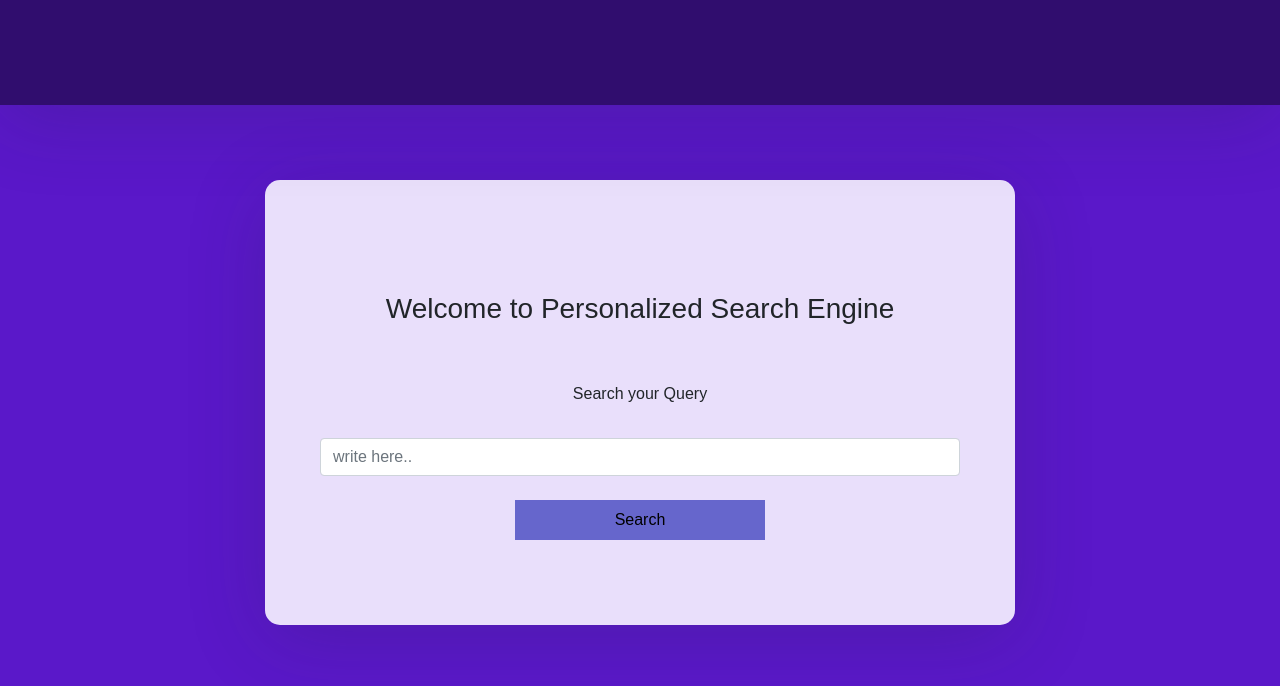
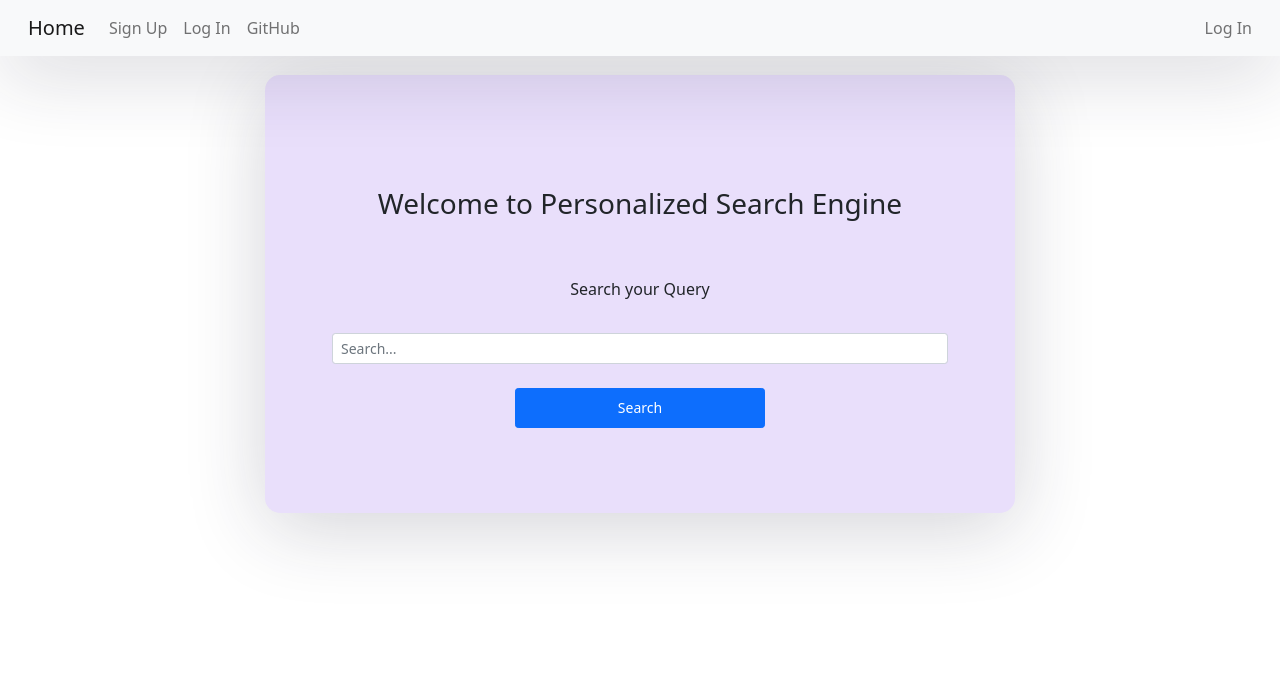
Before and after one commit to aseemsharma30/google-service, a React (Create React App) app: page / in a window 1280 px wide. Shown: the top 686 px of the page. Built offline with nearby package versions, Linux system fonts and the light colour scheme.

Commit message:
bug fixes and ui improvement

```diff
--- a/package.json
+++ b/package.json
@@ -9,11 +9,13 @@
     "@testing-library/react": "^12.1.2",
     "@testing-library/user-event": "^13.5.0",
     "axios": "^0.25.0",
+    "bootstrap": "^5.1.3",
     "react": "^17.0.2",
     "react-bootstrap": "^1.5.2",
     "react-dom": "^17.0.2",
     "react-router-dom": "^5.2.0",
     "react-scripts": "5.0.0",
+    "reactstrap": "^9.0.1",
     "styled-components": "^5.3.3",
     "web-vitals": "^2.1.4"
   },
--- a/public/index.html
+++ b/public/index.html
@@ -11,6 +11,7 @@
     />
     <script src="https://ajax.googleapis.com/ajax/libs/jquery/3.5.1/jquery.min.js"></script>
   <script src="https://maxcdn.bootstrapcdn.com/bootstrap/3.4.1/js/bootstrap.min.js"></script>
+  <link rel="stylesheet" href="https://stackpath.bootstrapcdn.com/bootstrap/4.1.3/css/bootstrap.min.css" integrity="sha384-MCw98/SFnGE8fJT3GXwEOngsV7Zt27NXFoaoApmYm81iuXoPkFOJwJ8ERdknLPMO" crossorigin="anonymous">
   <link href="https://fonts.googleapis.com/css?family=Montserrat" rel="stylesheet">
     <link rel="stylesheet" href="https://use.fontawesome.com/releases/v5.7.2/css/all.css" integrity="sha384-fnmOCqbTlWIlj8LyTjo7mOUStjsKC4pOpQbqyi7RrhN7udi9RwhKkMHpvLbHG9Sr" crossorigin="anonymous">
     <link rel="stylesheet" href="https://stackpath.bootstrapcdn.com/bootstrap/4.3.1/css/bootstrap.min.css" integrity="sha384-ggOyR0iXCbMQv3Xipma34MD+dH/1fQ784/j6cY/iJTQUOhcWr7x9JvoRxT2MZw1T" crossorigin="anonymous">
--- a/src/App.js
+++ b/src/App.js
@@ -1,11 +1,11 @@
 import React from 'react';
 import './App.css';
-import { BrowserRouter as Router, Switch, Route, Link } from "react-router-dom";
+import { BrowserRouter as Router, Switch, Route} from "react-router-dom";
 
 import Header from './components/engine-component/Header'
 import SearchEngine from './components/engine-component/SearchEngine';
 import ResponseClass from './components/engine-component/ResponseClass';
-import CheckClass from './components/engine-component/CheckClass';
+//import CheckClass from './components/engine-component/CheckClass';
 import Search from './components/engine-component/Search';
 
 function App() {
--- a/src/components/engine-component/Header.js
+++ b/src/components/engine-component/Header.js
@@ -1,5 +1,16 @@
 import React from 'react';
-import { Nav, Navbar, Form, FormControl } from 'react-bootstrap';
+import {
+  Collapse,
+  Navbar,
+  NavbarToggler,
+  NavbarBrand,
+  Nav,
+  NavItem,
+  NavLink,
+  UncontrolledDropdown,
+  DropdownToggle,
+  DropdownMenu,
+  DropdownItem, NavbarText } from 'reactstrap';
 import styled from 'styled-components';
 
 const Styles = styled.div`
@@ -30,20 +41,46 @@ const Styles = styled.div`
   }
 `;
 const Header = () => (
-  <Styles >
-    <Navbar expand="lg">
-      <Navbar.Brand href="/"></Navbar.Brand>
+  <div>
+  <Navbar
+    color="light"
+    expand="md"
+    fixed="top"
+    full
+    light
+  >
+    <NavbarBrand href="/">
+      Home
+    </NavbarBrand>
+    <NavbarToggler onClick={function noRefCheck(){}} />
+    <Collapse navbar>
+      <Nav
+        className="me-auto"
+        navbar
+      >
+        <NavItem>
+          <NavLink href="/components/">
+            Sign Up
+          </NavLink>
+        </NavItem>
+        <NavItem>
+          <NavLink href="/components/">
+            Log In
+          </NavLink>
+        </NavItem>
+        <NavItem>
+          <NavLink href="https://github.com/reactstrap/reactstrap">
+            GitHub
+          </NavLink>
+        </NavItem>
+      </Nav>
+      <NavbarText>
+        Log In
+      </NavbarText>
+    </Collapse>
+  </Navbar>
+</div>
 
-      <div class="logo-image">
-      </div>
-      <Navbar.Toggle aria-controls="basic-navbar-nav"/>
-      <Navbar.Collapse id="basic-navbar-nav">
-        <Nav className="ml-auto">
-
-        </Nav>
-      </Navbar.Collapse>
-    </Navbar>
-  </Styles>
 );
 
 export default Header;
--- a/src/components/engine-component/ResponseClass.js
+++ b/src/components/engine-component/ResponseClass.js
@@ -1,8 +1,9 @@
-import React, { Component } from "react";
-import Header from './Header';
-import SearchEngineService from '../../services/SearchEngineService';
-import useFetch from "./useFetch";
-
+import React from "react";
+import 'bootstrap/dist/css/bootstrap.min.css';
+//import Header from './Header';
+//import SearchEngineService from '../../services/SearchEngineService';
+//import useFetch from "./useFetch";
+import { Form, FormGroup, Input, Button, Container } from "reactstrap"
 import { useState } from "react";
 import { useHistory } from "react-router-dom";
 import { useLocation } from "react-router-dom";
@@ -24,30 +25,35 @@ const ResponseClass = ({ response }) => {
 	}
 
 	return (
+		<div className="mx-auto">
+			<div className="outer-response">
+				<div className="inner-response" className="text-center">
+					<Form onSubmit={handleSubmit}>
+						<Container>
+							<FormGroup>
 								<div>
-      <div className="outer-response">
-        <div className="inner-response">
-          <center>
-          <form onSubmit={handleSubmit}>
-            <input
-              type="text"
-              className="form-control"
-              placeholder={location.state.search}
+									<Input
+										bsSize="sm"
+										type="search"
+										placeholder="Search..."
 										value={search}
 										onChange={(e) => setSearch(e.target.value)}
 										name="search"
 										required/>
+								</div>
+								</FormGroup>
+								<br/>
+								<Button color="primary" type="submit" className="search-property-response">Search</Button>
 
-            <br/>
-            <button type="submit" className="search-property-response">Search</button> <br/><br/><br/><br/>
-            <h6> we found this on the server for {location.state.search}</h6>
+						 <br/><br/><br/><br/>
+							<h6> We found this on the server for {location.state.search}</h6>
 							<br/><br/>
 							<div>
 								<table className = "table table-striped">
 									<thead>
 										<tr>
-                    <td> Title</td>
-                    <td> Link</td>
+											<td> Title </td>
+											<td> Link </td>
 										</tr>
 									</thead>
 									<tbody>
@@ -55,17 +61,22 @@ const ResponseClass = ({ response }) => {
 											response.map(
 												request =>
 												<tr>
-                                            <td> {request.title}</td>
-                                            <td><a href= {request.link}  target="_blank">{request.link}</a></td>
+													<td>
+														{request.title}
+													</td>
+													<td>
+														<a href= {request.link} rel="noopener noreferrer" target="_blank">
+															{request.link}
+														</a>
+													</td>
 												</tr>
 											)
 										}
-
 										</tbody>
 									</table>
 								</div>
-            </form>
-            </center>
+								</Container>
+						</Form>
 					</div>
 				</div>
 			</div>
--- a/src/components/engine-component/Search.js
+++ b/src/components/engine-component/Search.js
@@ -1,6 +1,7 @@
+import React from 'react';
 import useFetch from "./useFetch";
 import ResponseClass from './ResponseClass';
-import { useHistory, useParams } from "react-router-dom";
+//import { useHistory, useParams } from "react-router-dom";
 import { useLocation } from "react-router-dom";
 
 
--- a/src/components/engine-component/SearchEngine.js
+++ b/src/components/engine-component/SearchEngine.js
@@ -1,12 +1,21 @@
-import React, { Component } from "react";
-import useFetch from "./useFetch";
-import ResponseClass from './ResponseClass';
-import Search from './Search'
-
+import React from "react";
+//import React, { Component } from "react";
+//import useFetch from "./useFetch";
+//import ResponseClass from './ResponseClass';
+//import Search from './Search'
 import { useState } from "react";
 import { useHistory } from "react-router-dom";
-
-import Header from './Header';
+import {
+  Button,
+  Form,
+  Container,
+  Input,
+  Label,
+  Card,
+  CardBody,
+  CardTitle
+ } from "reactstrap";
+//import Header from './Header';
 
 const SearchEngine = () => {
   const [search, setSearch] = useState('');
@@ -22,31 +31,32 @@ const SearchEngine = () => {
   }
 
   return (
-    <div>
+    <div className="mx-auto">
         <div className="outer">
             <div className="inner">
-                <center>
-                <form onSubmit={handleSubmit}>
+              <Container className="text-center">
+                <Form onSubmit={handleSubmit}>
                     <br/><br/><br/>
                     <h3>Welcome to Personalized Search Engine</h3>
                     <div className="form-group">
                         <br/><br/>
-                        <label>Search your Query</label>
+                        <Label>Search your Query</Label>
                         <br/><br/>
-                        <input
-                            type="text"
-                            className="form-control"
-                            placeholder="write here.."
-                            value={search}
-                            onChange={(e) => setSearch(e.target.value)}
-                            name="search"
-                            required/>
+                          <Input
+        										bsSize="sm"
+        										type="search"
+        										placeholder="Search..."
+        										value={search}
+        										onChange={(e) => setSearch(e.target.value)}
+        										name="search"
+        										required/>
                         <br/>
-                        <button type="submit" className="search-property">Search</button>
+                        <Button color="primary" size="sm" type="submit" className="search-property">Search</Button>
                       </div>
                       <br/>
-                  </form>
-                  </center>
+                  </Form>
+                </Container>
+
                 </div>
               </div>
             </div>
```
Also changed, not shown: 1 other file (tests, documents, lock files or other folders). Lines whose indentation alone changed are shown as unchanged.
